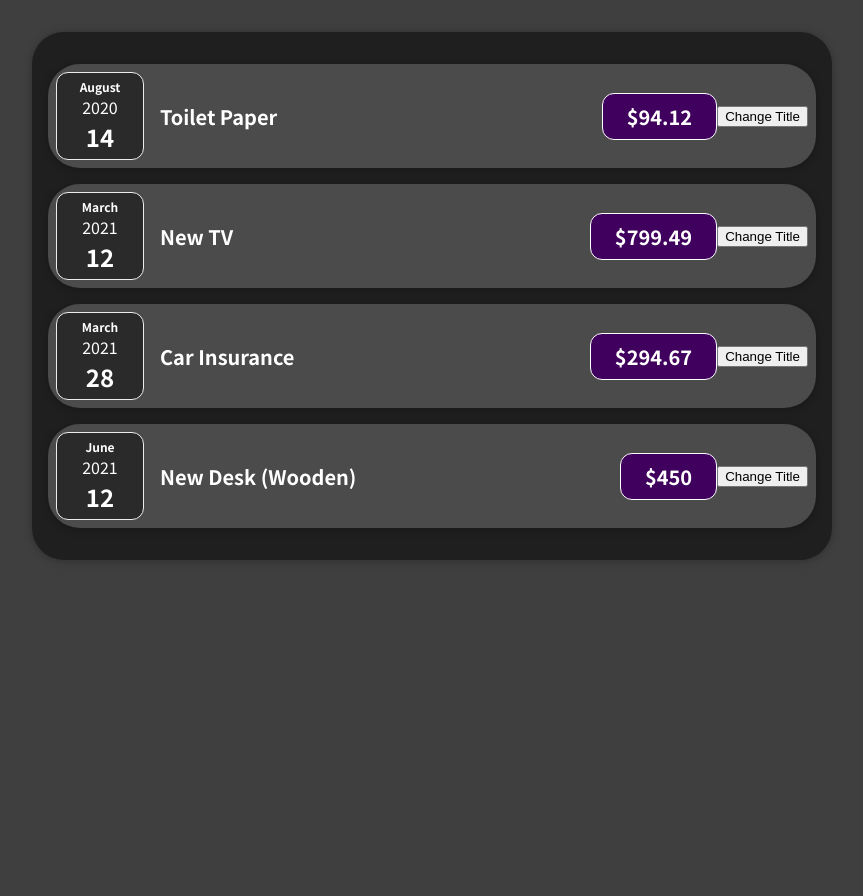
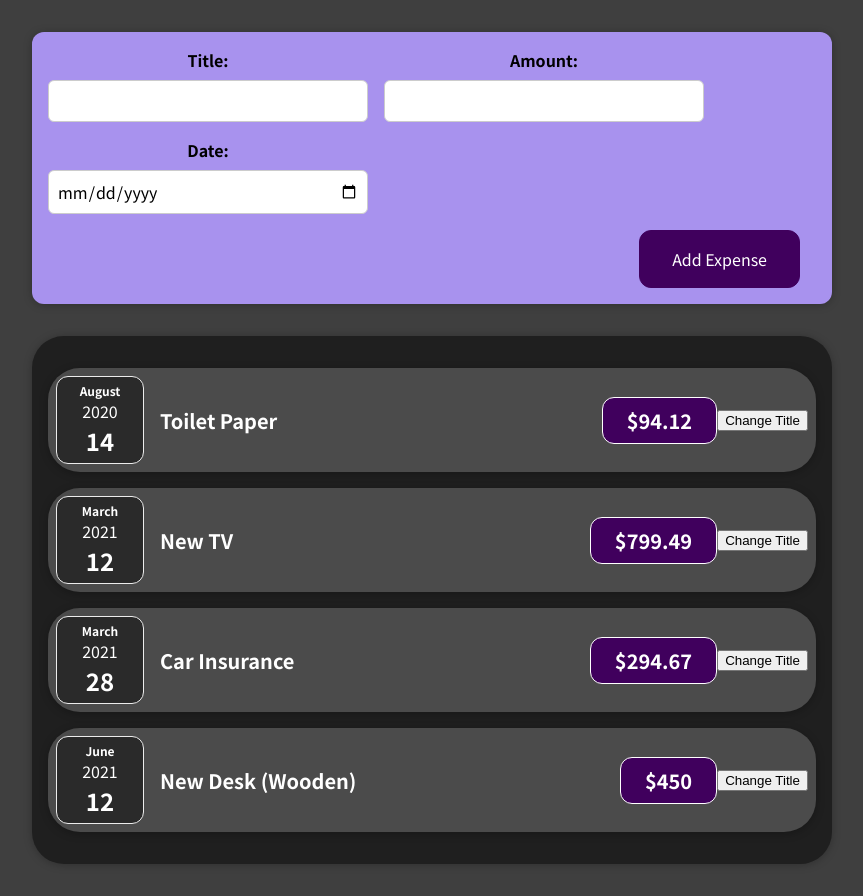
Before and after one commit to dcmallett/ReactJS-Basics-Expenses-Project, a React (Create React App) app: page / in a window 1280 px wide. Shown: the whole page, without its empty margins (208-1071 px from the left). Before the commit the page ends 800 px from the top, so only its background shows below. Built offline with nearby package versions, Linux system fonts and the light colour scheme.

Commit message:
Added two new components. Working with onChange

```diff
--- a/src/App.js
+++ b/src/App.js
@@ -1,5 +1,7 @@
 import Expenses from './components/Expenses/Expenses';
-function App() {
+import NewExpense from './components/NewExpense/NewExpense';
+
+const App = () => {
   //normal js code
   const expenses = [
     {
@@ -26,6 +28,7 @@
   return (
     //JSX Reactcode
     <div>
+      <NewExpense />
       <Expenses expenseItems={expenses} />
     </div>
   );
--- a/src/components/Expenses/ExpenseItem.jsx
+++ b/src/components/Expenses/ExpenseItem.jsx
@@ -20,6 +20,9 @@
 		const changeTitleHandler = () => {
 			//we assign a new value by calling the state updatefunction and pass
 			//the new value as argument;
+
+			//we call useState to tell React to manage state for us we dont see the variable
+			//we don't assign a new value for the updating function. #
 			setExpenseTitle('Updated')
 		}
 
@@ -33,6 +36,8 @@
 					 	the special thing about these {} between them you can run basic
 					 	js expressions i.e 1+ 1 the result of this expression will be displayed
 					*/}
+
+					{/*we then pass the first element in the useState i.e expesneTitle to output the new state changed by the updating function i.e setExpenseTitle */}
 					<h2>{expenseTitle}</h2>
 				</div>
 				<div className="expense-item__price">${props.expenseAmount}</div>
--- /dev/null
+++ b/src/components/NewExpense/NewExpense.css
@@ -0,0 +1,39 @@
+.new-expense {
+    background-color: #a892ee;
+    padding: 1rem;
+    margin: 2rem auto;
+    width: 50rem;
+    max-width: 95%;
+    border-radius: 12px;
+    text-align: center;
+    box-shadow: 0 1px 8px rgba(0, 0, 0, 0.25);
+}
+
+.new-expense button {
+    font: inherit;
+    cursor: pointer;
+    padding: 1rem 2rem;
+    border: 1px solid #40005d;
+    background-color: #40005d;
+    color: white;
+    border-radius: 12px;
+    margin-right: 1rem;
+}
+
+.new-expense button:hover,
+.new-expense button:active {
+    background-color: #510674;
+    border-color: #510674;
+}
+
+.new-expense button.alternative {
+    color: #220131;
+    border-color: transparent;
+    background-color: transparent;
+}
+
+
+.new-expense button.alternative:hover,
+.new-expense button.alternative:active {
+    background-color: #ddb3f8;
+}
--- /dev/null
+++ b/src/components/NewExpense/NewExpense.jsx
@@ -0,0 +1,13 @@
+import './NewExpense.css';
+import NewExpenseForm from './NewExpenseForm';
+
+const NewExpense = (props) => {
+    return (
+        <div className="new-expense">
+            <NewExpenseForm />
+        </div>
+    )
+}
+
+
+export default NewExpense;
--- /dev/null
+++ b/src/components/NewExpense/NewExpenseForm.css
@@ -0,0 +1,26 @@
+.new-expense__controls {
+    display: flex;
+    flex-wrap: wrap;
+    gap: 1rem;
+    margin-bottom: 1rem;
+    text-align: center;
+}
+
+.new-expense__controls label {
+    font-weight: bold;
+    margin-bottom: 0.5rem;
+    display: block;
+}
+
+.new-expense__controls input {
+    font: inherit;
+    padding: 0.5rem;
+    border-radius: 6px;
+    border: 1px solid #ccc;
+    width: 20rem;
+    max-width: 100%;
+}
+
+.new-expense__actions {
+    text-align: right;
+}
--- /dev/null
+++ b/src/components/NewExpense/NewExpenseForm.jsx
@@ -0,0 +1,51 @@
+import { useState } from 'react';
+import './NewExpenseForm.css';
+
+const NewExpenseForm = (props) => {
+    //defualt when you listen to change change event on the input element
+    //it will always be a string so we always use a string with our state. like below.
+    const [enteredTitle, setEnteredTitle] =  useState('');
+    const [enteredAmount, setEnteredAmount] = useState('');
+    const [enteredDate, setEnteredDate] = useState('');
+
+   const titleChangeHandler = (event) => {
+        //here we are calling our updatingFunction i.e
+        //setEnteredTitle and passing in event.target.value as the param.
+        //to get the entered value provided by the user
+        setEnteredTitle(event.target.value);
+    }
+
+    const amountChangeHandler = (event) => {
+        setEnteredAmount(event.target.value);
+    }
+
+    const dateChangeHandler = (event) => {
+        setEnteredDate(event.target.value);
+    }
+
+
+    return (
+        <form>
+            <div className="new-expense__controls">
+                <div className="new-expense__control">
+                    <label htmlFor="">Title:</label>
+                    {/* onChange can trigger on every key stroke and use the same event on all input types */}
+                    <input type="text" onChange={titleChangeHandler} />
+                </div>
+                <div className="new-expense__control">
+                    <label htmlFor="">Amount:</label>
+                    <input type="number" min="0.01" step="0.01" onChange={amountChangeHandler} />
+                </div>
+                <div className="new-expense__control">
+                    <label htmlFor="">Date:</label>
+                    <input type="date" min="2019-01-01" max="2022-12-31" onChange={dateChangeHandler} />
+                </div>
+            </div>
+            <div className="new-expense__actions">
+                <button type="submit">Add Expense</button>
+            </div>
+        </form>
+    )
+}
+
+export default NewExpenseForm;
```
Also changed, not shown: 1 other file (tests, documents, lock files or other folders).
